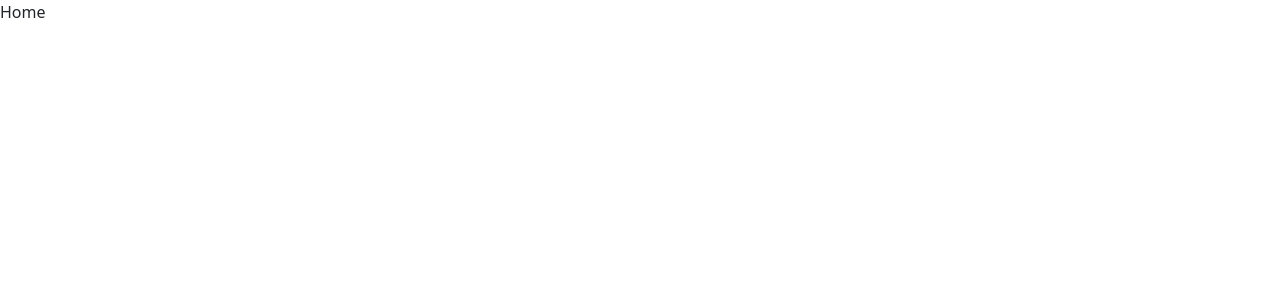
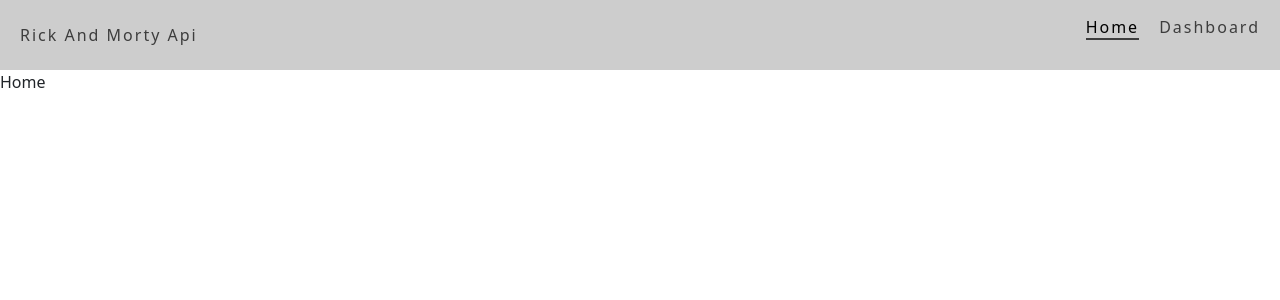
Before and after one commit to montoyaguzman/gen31a-intro-a-frontend, a React (Vite) app in the folder 4-rick-and-morty/: page / in a window 1280 px wide. Shown: the top 300 px of the page. Built offline with nearby package versions, Linux system fonts and the light colour scheme; no server answers.

Commit message:
Se termina header y se agrega axios

```diff
--- a/4-rick-and-morty/package.json
+++ b/4-rick-and-morty/package.json
@@ -10,6 +10,7 @@
     "preview": "vite preview"
   },
   "dependencies": {
+    "axios": "^1.6.8",
     "bootstrap": "^5.3.3",
     "react": "^18.2.0",
     "react-dom": "^18.2.0",
--- a/4-rick-and-morty/src/layouts/Header/header.css
+++ b/4-rick-and-morty/src/layouts/Header/header.css
@@ -0,0 +1,31 @@
+.header {
+    background-color: #cdcdcd;
+    display: flex;
+    justify-content: space-between;
+    align-items: center;
+    padding: 15px 20px;
+}
+.header__logo {
+    color: #3d3d3d;
+    text-decoration: none;
+    letter-spacing: 2px;
+}
+.header__nav-list {
+    display: flex;
+    flex-wrap: wrap;
+    list-style: none;
+    gap: 20px;
+}
+.header__item-link {
+    color: #3d3d3d;
+    text-decoration: none;
+    letter-spacing: 2px;
+}
+.header__item-link:hover {
+    color: #000;
+    border-bottom: solid 2px #3d3d3d;
+}
+.header__item-link--is--active {
+    color: #000;
+    border-bottom: solid 2px #3d3d3d;
+}
--- a/4-rick-and-morty/src/layouts/Header/index.jsx
+++ b/4-rick-and-morty/src/layouts/Header/index.jsx
@@ -1,13 +1,37 @@
-import React from 'react'
+import { NavLink } from "react-router-dom";
+import './header.css'
 
 const Header = () => {
+  const linkIsActive = (isActive) => {
+    return isActive ? 'header__item-link header__item-link--is--active' : 'header__item-link'
+  }
   return (
     <header>
-        <nav>
+      <nav className="header">
+        <NavLink to="/" className="header__logo">
+          Rick And Morty Api
+        </NavLink>
+        <ul className="header__nav-list">
+          <li className="header__list-item">
+            <NavLink
+                to="/"
+                className={({ isActive })=>linkIsActive(isActive)}
+            >
+                Home
+            </NavLink>
+           </li>
+          <li className="header__list-item">
+            <NavLink
+                to="/dashboard"
+                className={({ isActive })=>linkIsActive(isActive)}
+            >
+                Dashboard
+            </NavLink>
+          </li>
+        </ul>
+      </nav>
+    </header>
+  );
+};
 
-        </nav>
-    </header>
-  )
-}
-
-export default Header
+export default Header;
--- a/4-rick-and-morty/src/pages/Home.jsx
+++ b/4-rick-and-morty/src/pages/Home.jsx
@@ -1,4 +1,21 @@
+import { useEffect } from 'react'
+import { getCharacters } from '../services/characterServices'
+
 const Home = () => {
+
+  const getInitialData = async () => {
+    try {
+      const { data } = await getCharacters()
+      console.log(data)
+    } catch (error) {
+      alert('Algo fallo en la petición')
+    }
+  }
+
+  useEffect(() => {
+    getInitialData()
+  }, [])
+
   return (
     <div>Home</div>
   )
--- /dev/null
+++ b/4-rick-and-morty/src/services/characterServices.js
@@ -0,0 +1,7 @@
+import axios from "axios";
+
+const BASE_URL = "https://rickandmortyapi.com/api"
+
+const getCharacters = async () => axios.get(`${BASE_URL}/character`)
+
+export { getCharacters }
```
Also changed, not shown: 1 other file (tests, documents, lock files or other folders).
